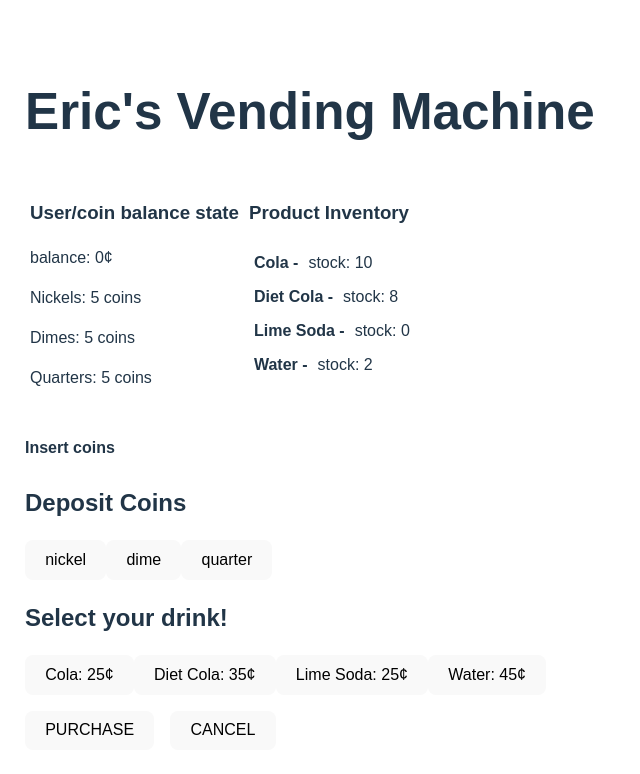
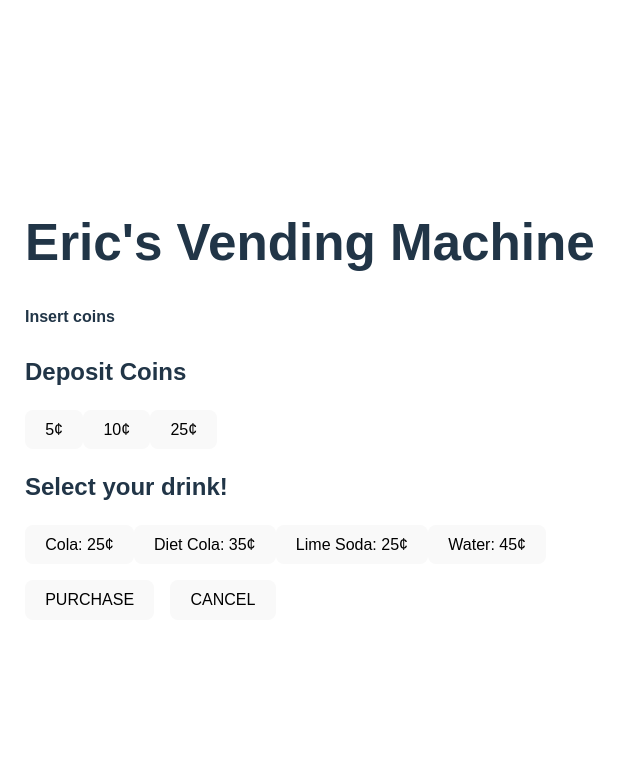
Before and after one commit to ecwing/vending-machine-prj, a React (Vite) app: page / in a window 1280 px wide. Shown: the top 774 px of the page, without its empty margins (0-640 px from the left). Built offline with nearby package versions, Linux system fonts and the light colour scheme; a web font is replaced by a local one.

Commit message:
VMP: modify coin buttons to display number value and cents but add aria-label. Also removed UI displaying state of coins, balance and product stock to console logs within a useEffect on machineState change

```diff
--- a/src/components/CoinButton.tsx
+++ b/src/components/CoinButton.tsx
@@ -1,5 +1,6 @@
 import React from 'react';
 import type { Coin } from '../types';
+import { coinValues } from '../features/data';
 
 interface CoinButtonProps {
   type: Coin;
@@ -7,7 +8,13 @@ interface CoinButtonProps {
 }
 
 const CoinButton: React.FC<CoinButtonProps> = ({ type, onClick }) => {
-  return <button onClick={onClick}>{type}</button>;
+  const label = `${type.charAt(0).toUpperCase() + type.slice(1)} - ${coinValues[type]}¢`;
+
+  return (
+    <button onClick={onClick} aria-label={label}>
+      {coinValues[type]}¢
+    </button>
+  );
 };
 
 export default CoinButton;
--- a/src/features/VendingMachine.tsx
+++ b/src/features/VendingMachine.tsx
@@ -4,8 +4,6 @@ import ProductSlot from '../components/ProductSlot';
 import DisplayScreen from '../components/DisplayScreen';
 import ControlPanel from '../components/ControlPanel';
 import type { Coin } from '../types/index';
-
-import { formatAmount } from '../utils/convertToDollarValue';
 
 import { useVendingMachine } from '../hooks/useVendingMachine';
 
@@ -22,26 +20,6 @@ const VendingMachine: React.FC = () => {
 
   return (
     <div>
-      <div style={{ display: 'flex' }}>
-        <div style={{ margin: '5px' }}>
-          <h3>User/coin balance state</h3>
-          <p>balance: {formatAmount(machineState.balance)}</p>
-          <p>Nickels: {machineState.coinInventory.nickel} coins</p>
-          <p>Dimes: {machineState.coinInventory.dime} coins</p>
-          <p>Quarters: {machineState.coinInventory.quarter} coins</p>
-        </div>
-
-        <div style={{ margin: '5px' }}>
-          <h3>Product Inventory</h3>
-          {machineState.products.map(product => (
-            <div style={{ display: 'flex' }} key={product.name}>
-              <h4 style={{ margin: '5px' }}>{product.name} - </h4>
-              <p style={{ margin: '5px' }}>stock: {product.stock}</p>
-            </div>
-          ))}
-        </div>
-      </div>
-
       <DisplayScreen message={message} />
 
       <div>
--- a/src/hooks/useVendingMachine.ts
+++ b/src/hooks/useVendingMachine.ts
@@ -52,6 +52,9 @@ export function useVendingMachine() {
   // Save to localStorage anytime state changes
   useEffect(() => {
     saveStateToStorage(machineState);
+    console.log('machineState.balance: ', machineState.balance);
+    console.log('machineState.coinInventory: ', machineState.coinInventory);
+    console.log('machineState.products: ', machineState.products);
   }, [machineState]);
 
   // bonus admin level functionality to reset machine to initial state
```
